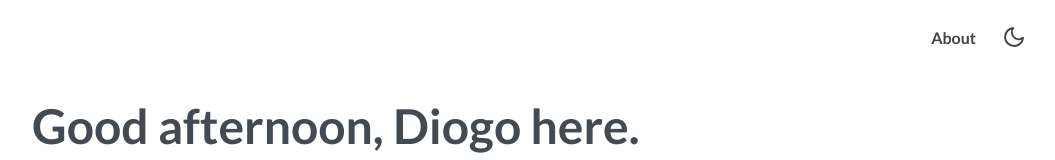
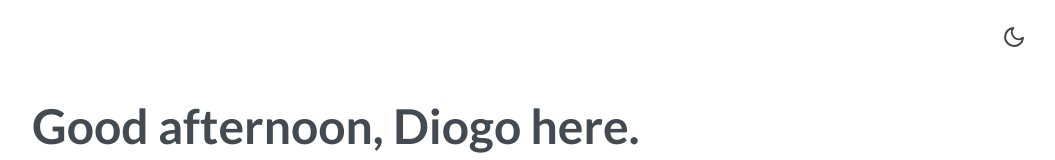
Before and after one commit to diogobcondeco/diogobcondeco-vue, a Nuxt app: page / in a window 1280 px wide. Shown: the top 160 px of the page, without its empty margins (213-1268 px from the left). Built offline with nearby package versions, Linux system fonts and the light colour scheme.

Commit message:
💄 Updated navbar

```diff
--- a/layouts/default.vue
+++ b/layouts/default.vue
@@ -5,7 +5,7 @@
       <div class="header__left"></div>
 
       <div class="header__right">
-        <nuxt-link class="link" to="/">About</nuxt-link>
+        <!-- <nuxt-link class="link" to="/">About</nuxt-link> -->
         <!-- <nuxt-link class="link" to="/experience">Experience</nuxt-link> -->
         <!-- <nuxt-link class="link" to="/projects">Projects</nuxt-link> -->
         <ToggleTheme />
```
